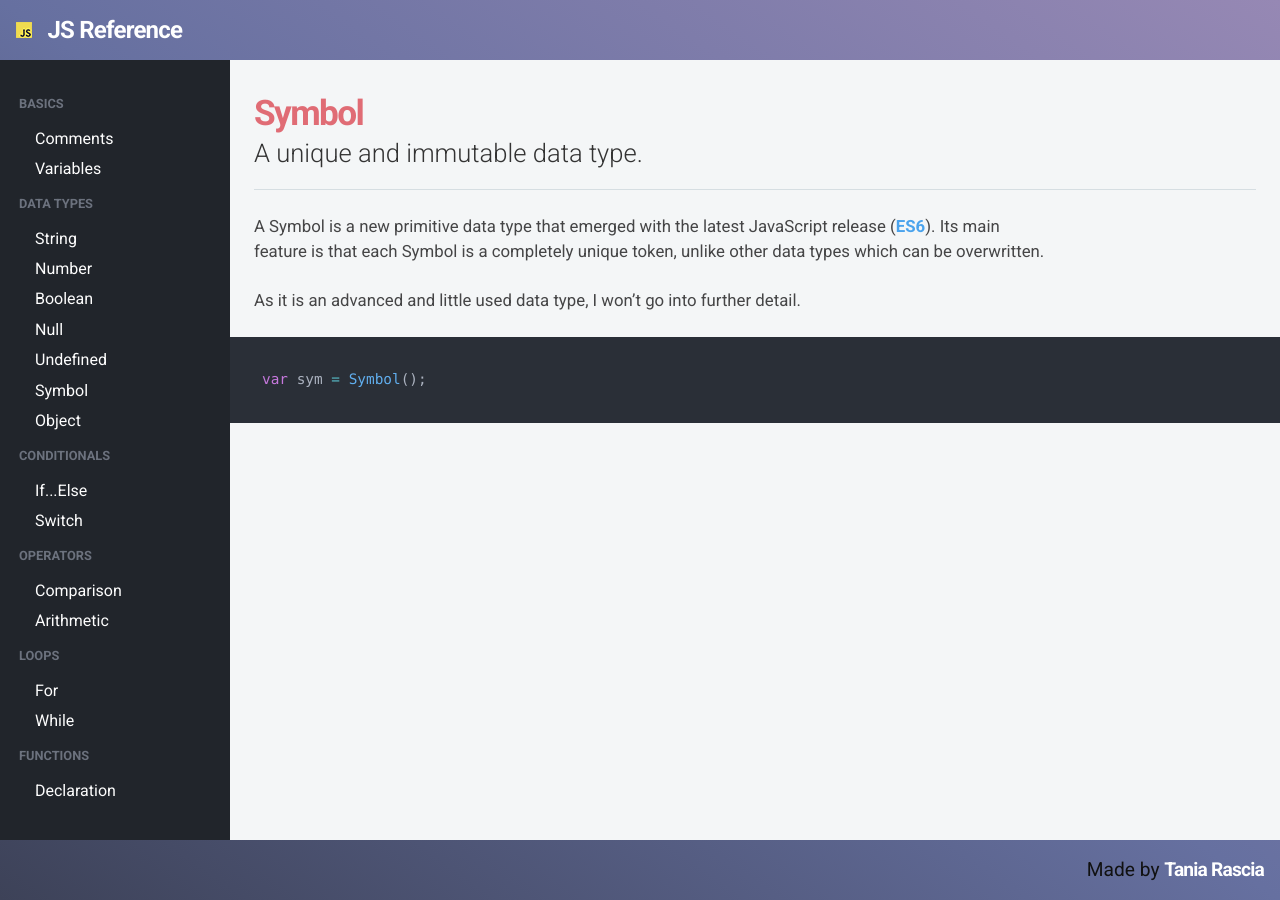
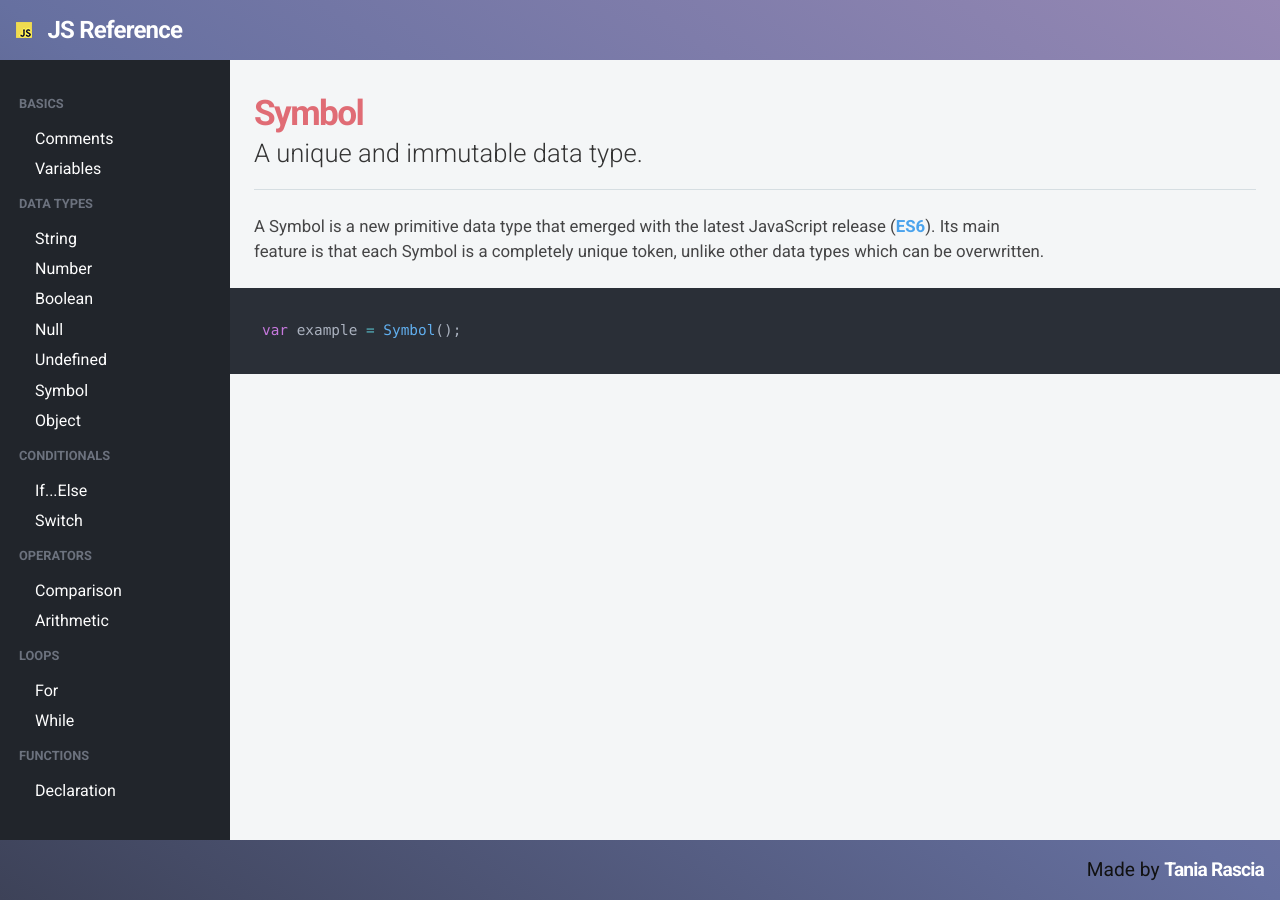
Before and after one commit to KJLarson/snippets, a Jekyll site: the page built from _pages/06_symbol.md, in a window 1280 px wide. Built offline with Jekyll 4.4.1, drawn with Linux system fonts in a browser that asks for light colours; nearby versions of some CDN libraries.

Commit message:
Update 06_symbol.md

````diff
--- a/_pages/06_symbol.md
+++ b/_pages/06_symbol.md
@@ -9,8 +9,6 @@ permalink: /symbol/
 
 A Symbol is a new primitive data type that emerged with the latest JavaScript release ([ES6](http://www.ecma-international.org/ecma-262/6.0/)). Its main feature is that each Symbol is a completely unique token, unlike other data types which can be overwritten.
 
-As it is an advanced and little used data type, I won't go into further detail.
-
 ```js
-var sym = Symbol();
+var example = Symbol();
 ```
````
